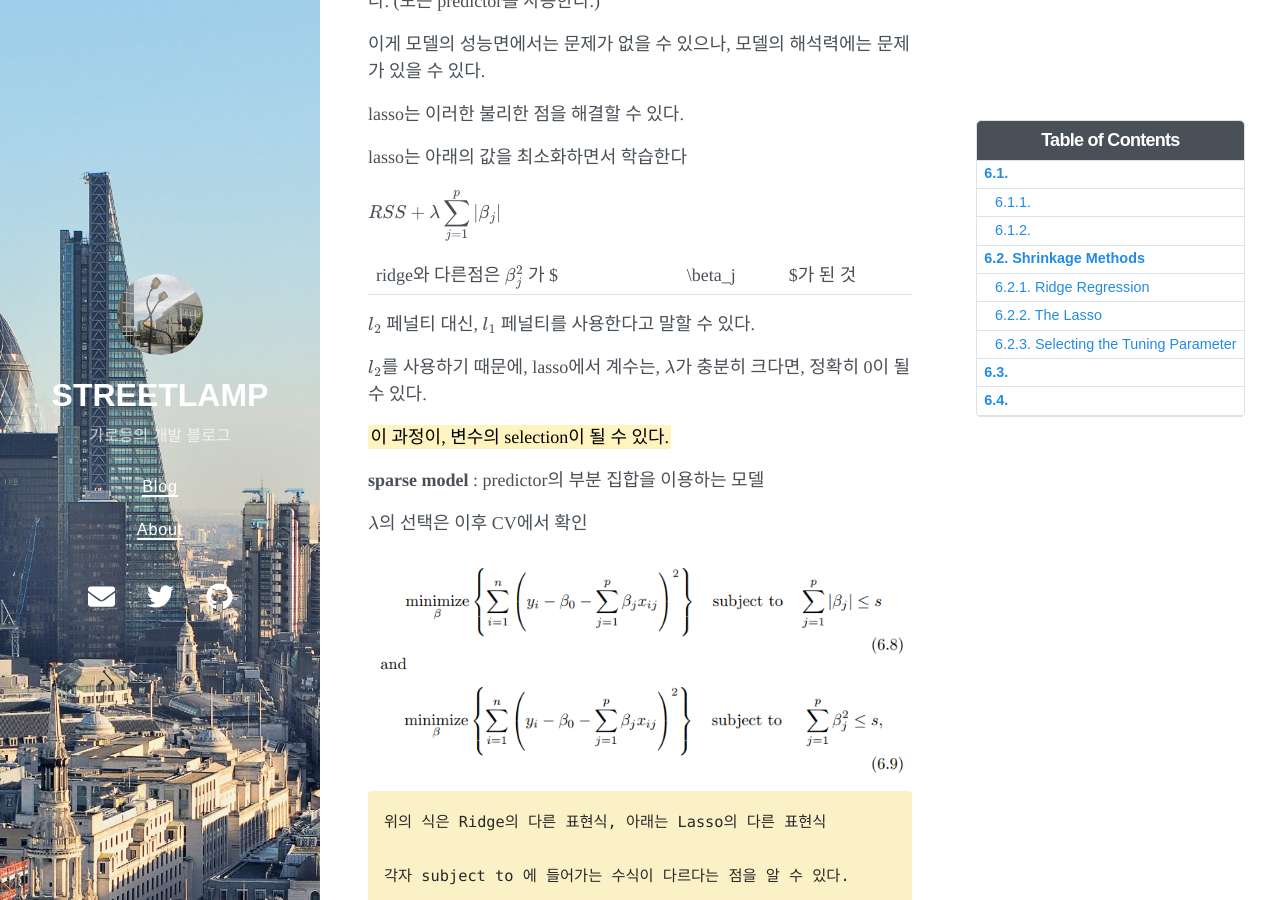
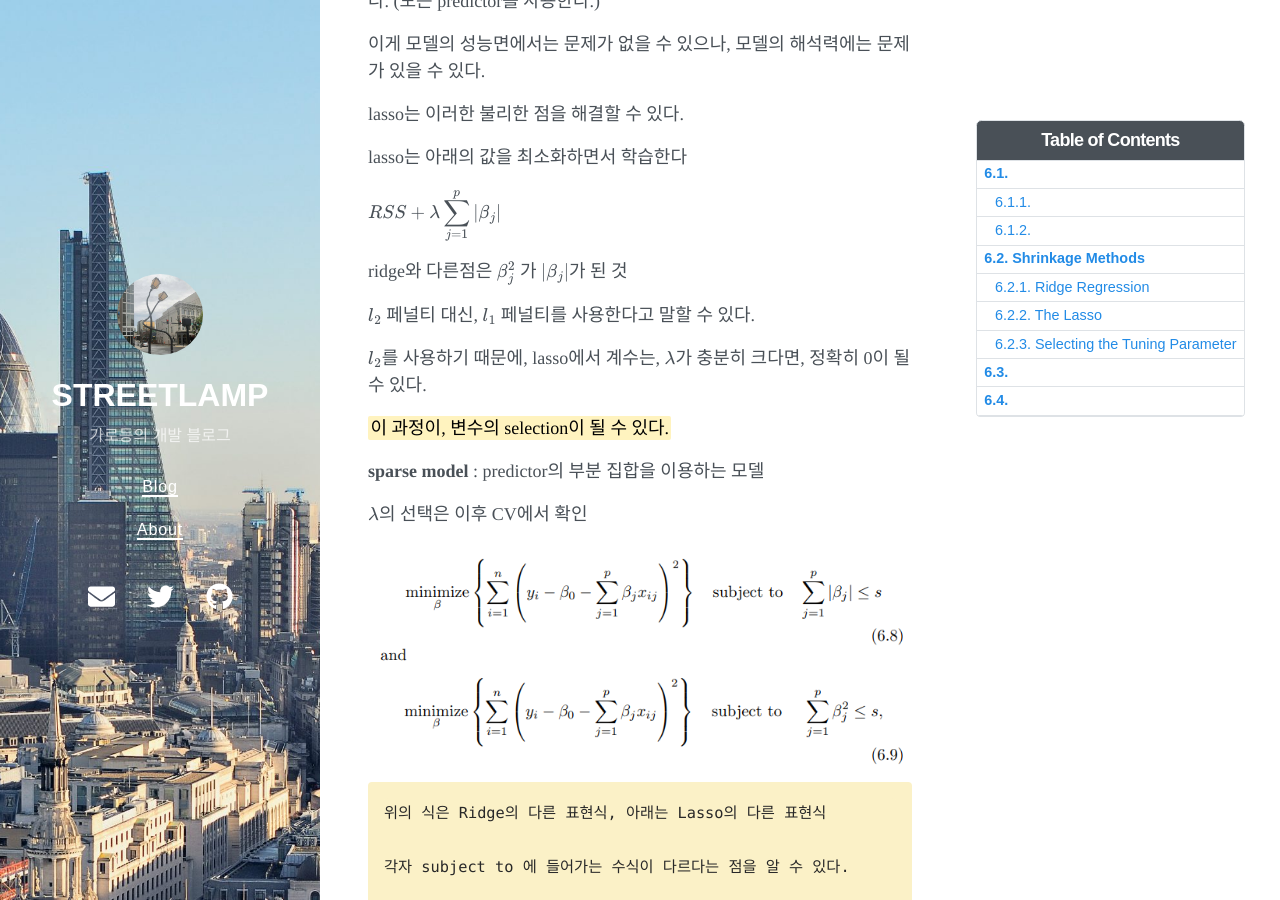
Before and after one commit to streetlamplee/streetlamplee.github.io, a Jekyll site: the page built from _posts/2023-12-19-ISLP chapter 6 정리.md, in a window 1280 px wide and 900 px high, scrolled down 2352 px. Built offline with Jekyll 4.4.1, drawn with Linux system fonts in a browser that asks for light colours; nearby versions of some CDN libraries; formulas are drawn with MathJax 3.

Commit message:
fix: fix latex syntax errors

```diff
--- a/_posts/2023-12-19-ISLP chapter 6 정리.md
+++ b/_posts/2023-12-19-ISLP chapter 6 정리.md
@@ -80,7 +80,7 @@ lasso는 아래의 값을 최소화하면서 학습한다
 
 $RSS + \lambda \displaystyle \sum^p_{j=1} \|\beta_j\|$
 
-ridge와 다른점은 $\beta_j^2$ 가 $|\beta_j|$가 된 것
+ridge와 다른점은 $\beta_j^2$ 가 $\|\beta_j\|$가 된 것
 
 $l_2$ 페널티 대신, $l_1$ 페널티를 사용한다고 말할 수 있다.
 
```
